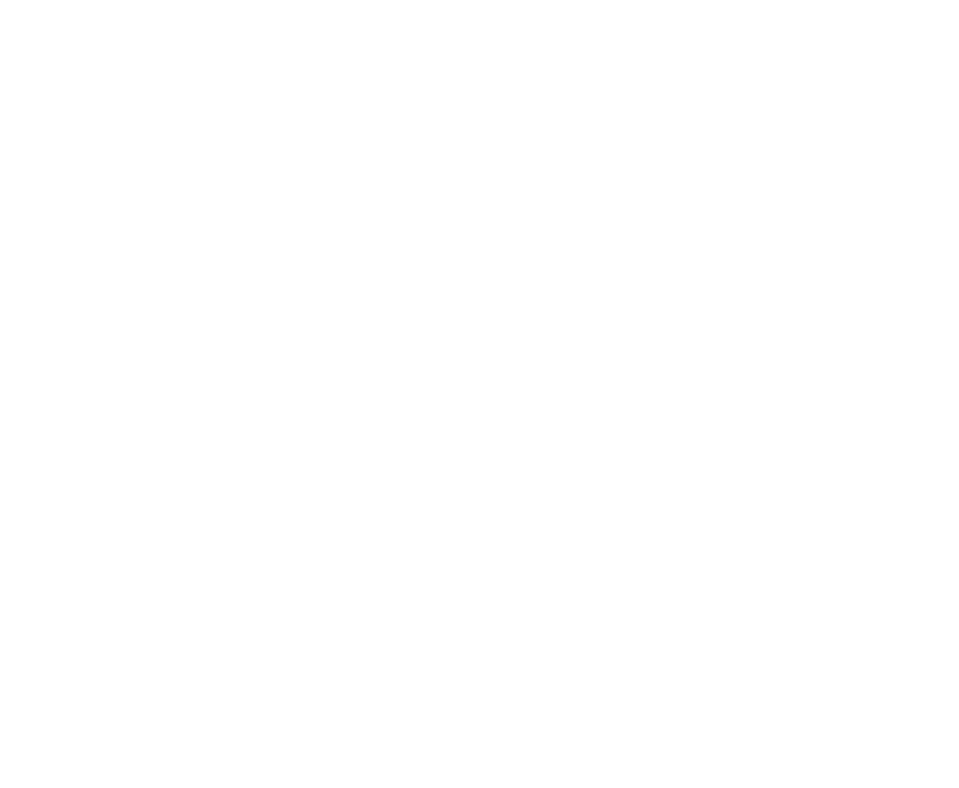
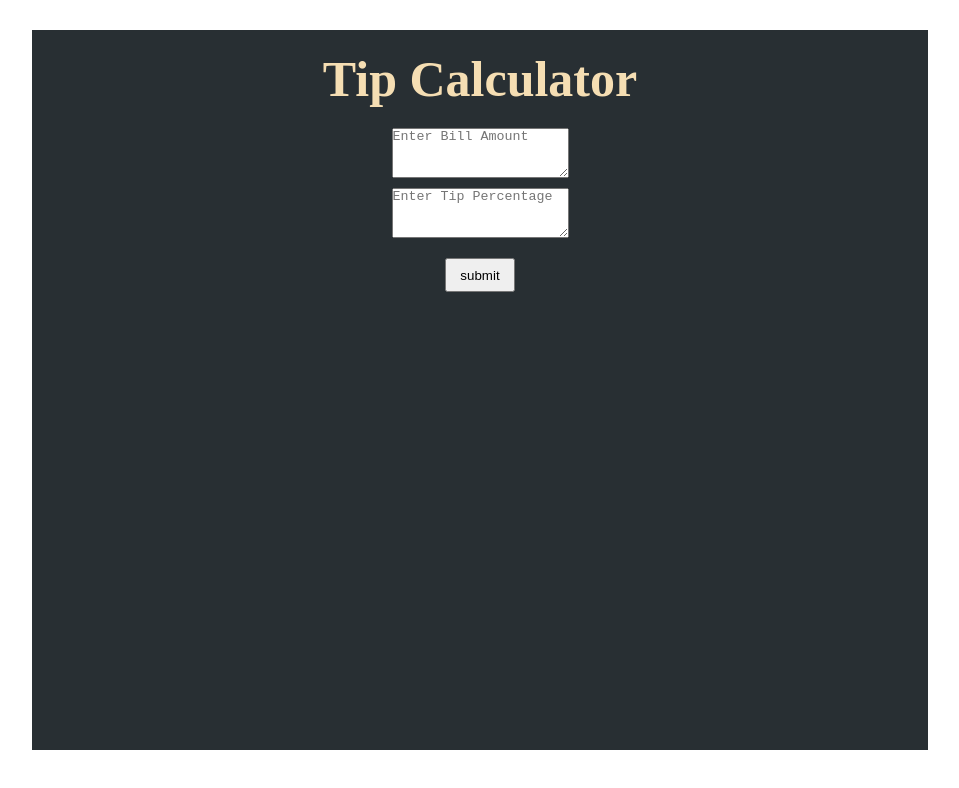
Before and after one commit to choikaren/Calculator, a website built with Parcel: page src/index.html in a window 1280 px wide. Shown: the whole page, without its empty margins (160-1119 px from the left). Built offline with nearby package versions, Linux system fonts and the light colour scheme.

Commit message:
NOTES 09.21.2020

```diff
--- a/src/index.html
+++ b/src/index.html
@@ -6,6 +6,15 @@
     <link rel="stylesheet" href="scss/style.scss">
 </head>
 <body>
+    <section class="container" >
+        <h1>Tip Calculator</h1>
+        <form action="" id="tip-form" >
+            <textarea placeholder="Enter Bill Amount" id="bill-amount" class="form-text" ></textarea>
+            <textarea placeholder="Enter Tip Percentage" id="tip-amount" class="form-text" ></textarea>
+            <input type="submit" value="submit" class="submit" >
+        </form>
+    </section>
+
     <script src="js/index.js" ></script>
 </body>
 </html>
--- a/src/scss/style.scss
+++ b/src/scss/style.scss
@@ -0,0 +1,45 @@
+* {
+    margin: 0;
+    padding: 0;
+  }
+  html, body {
+    font-size: 62.5%;
+    padding: 0;
+    margin: 0;
+    box-sizing: border-box;
+    width: 100%;
+    scroll-behavior: smooth;
+  }
+
+  h1 {
+      font-size: 5rem;
+      color: wheat;
+      margin: 2rem;
+  }
+
+  .container {
+      display: flex;
+      flex-direction: column;
+      width: 70vw;
+      height: 90vh;
+      margin: 3rem auto;
+      align-items: center;
+      background-color: #282f33;
+  }
+
+  form {
+      display: grid;
+      grid-template-columns: 1fr;
+      grid-gap: 1rem;
+  }
+
+  .form-text {
+      height: 5rem;
+  }
+
+  .submit {
+      width: 7rem;
+      margin: auto;
+      margin-top: 1rem;
+      padding: .75rem;
+  }
```
Also changed, not shown: package.json (+13 -1 lines), 1 other file.
